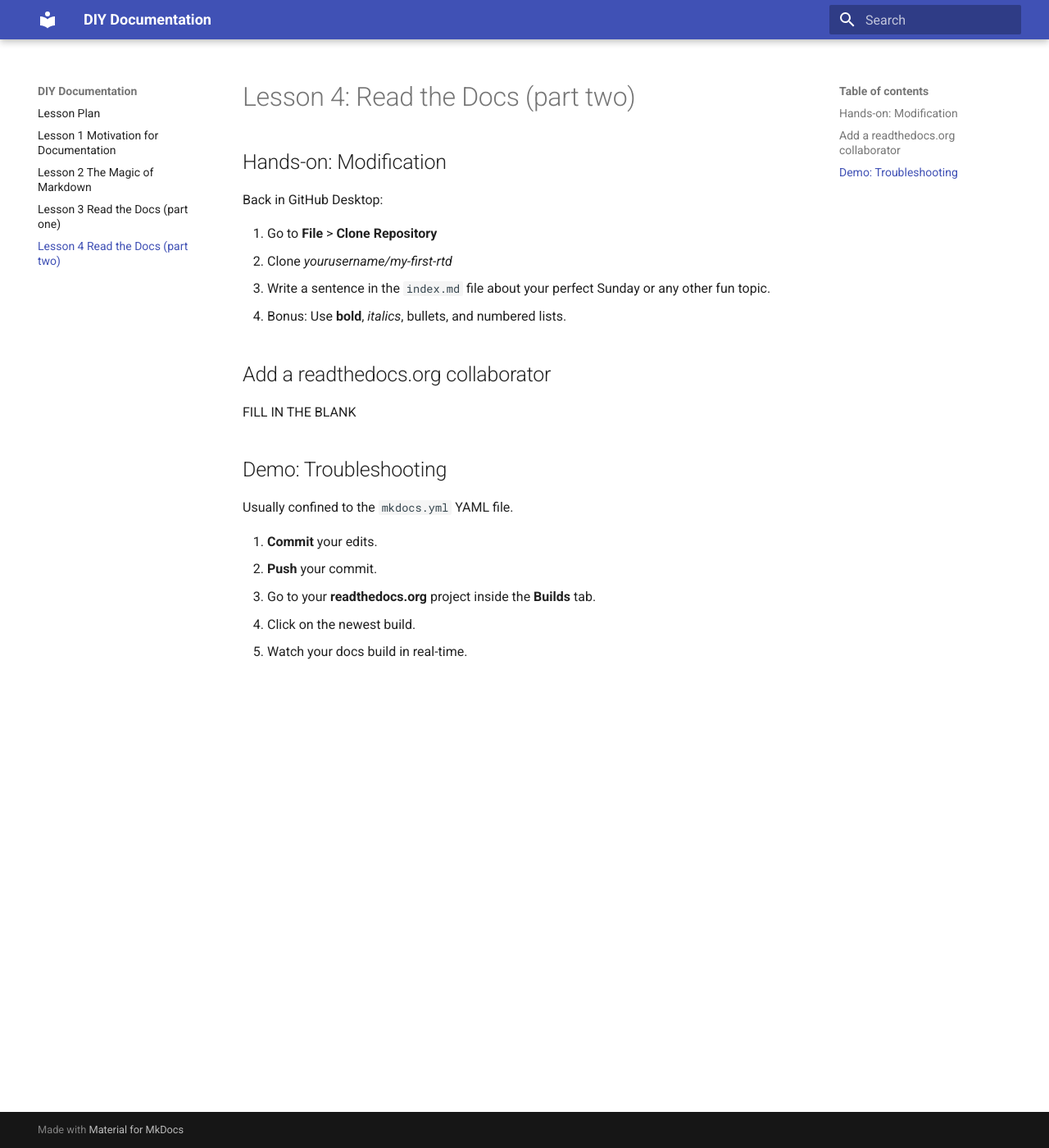
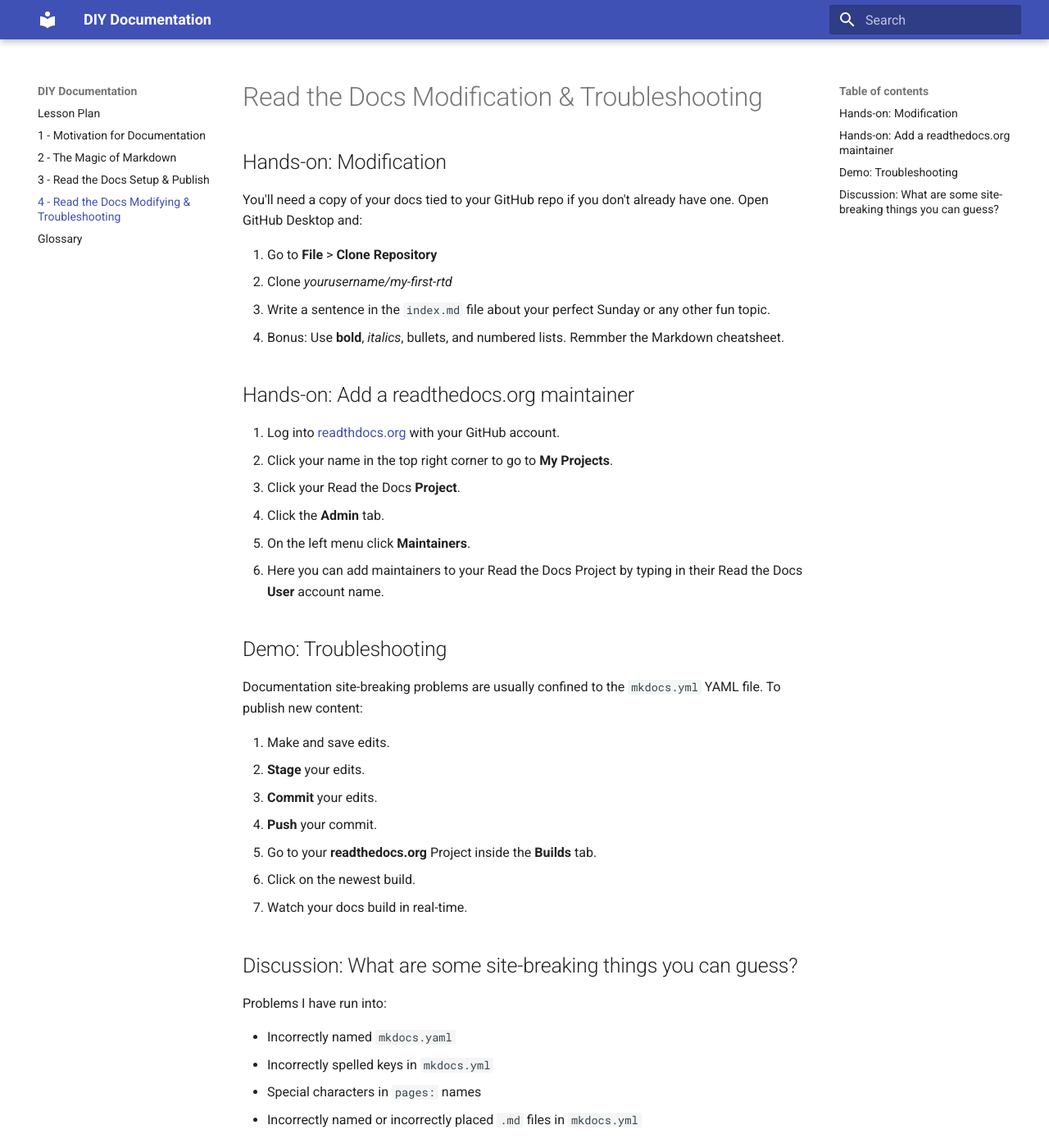
Before and after one commit to rchampieux/diy-documentation, an MkDocs documentation site: the page built from docs/lesson4.md, in a window 1280 px wide and 1400 px high. Shown: the whole window at 82% size. Built offline with MkDocs 1.6.1 and Material for MkDocs 9.7.7, drawn with Linux system fonts in a browser that asks for light colours; old or Windows-style settings are respelled for this version of MkDocs.

Commit message:
Major update
Majority of edits before practice day.  About to fill in the glossary first draft.

```diff
--- a/docs/lesson2.md
+++ b/docs/lesson2.md
@@ -1,3 +1,9 @@
-# Lesson 2: The Magic of Markdown
+# The Magic of Markdown
 
-*(placeholder for Robin's lesson)*
+*(placeholder for Robin's content)*
+
+## Markdown
+
+## Hands-on: HackMD
+
+## Discussion
--- a/docs/lesson4.md
+++ b/docs/lesson4.md
@@ -1,24 +1,40 @@
-# Lesson 4: Read the Docs (part two)
+# Read the Docs Modification & Troubleshooting
 
 ## Hands-on: Modification
 
-Back in GitHub Desktop:
+You'll need a copy of your docs tied to your GitHub repo if you don't already have one.  Open GitHub Desktop and:
 
 1. Go to **File** > **Clone Repository**
 1. Clone *yourusername/my-first-rtd*
 1. Write a sentence in the `index.md` file about your perfect Sunday or any other fun topic.
-1. Bonus: Use **bold**, *italics*, bullets, and numbered lists.
+1. Bonus: Use **bold**, *italics*, bullets, and numbered lists.  Remmber the Markdown cheatsheet.
 
-## Add a readthedocs.org collaborator
+## Hands-on: Add a readthedocs.org maintainer
 
-FILL IN THE BLANK
+1. Log into [readthdocs.org](https://readthedocs.org/accounts/login/) with your GitHub account.
+1. Click your name in the top right corner to go to **My Projects**.
+1. Click your Read the Docs **Project**.
+1. Click the **Admin** tab.
+1. On the left menu click **Maintainers**.
+1. Here you can add maintainers to your Read the Docs Project by typing in their Read the Docs **User** account name.
 
 ## Demo: Troubleshooting
 
-Usually confined to the `mkdocs.yml` YAML file.
+Documentation site-breaking problems are usually confined to the `mkdocs.yml` YAML file.  To publish new content:
 
+1. Make and save edits.
+1. **Stage** your edits.
 1. **Commit** your edits.
 1. **Push** your commit.
-1. Go to your **readthedocs.org** project inside the **Builds** tab.
+1. Go to your **readthedocs.org** Project inside the **Builds** tab.
 1. Click on the newest build.
 1. Watch your docs build in real-time.
+
+## Discussion: What are some site-breaking things you can guess?
+
+Problems I have run into:
+
+- Incorrectly named `mkdocs.yaml`
+- Incorrectly spelled keys in `mkdocs.yml`
+- Special characters in `pages:` names
+- Incorrectly named or incorrectly placed `.md` files in `mkdocs.yml`
--- a/mkdocs.yml
+++ b/mkdocs.yml
@@ -5,7 +5,8 @@ plugins:
 docs_dir: docs
 pages:
   - Lesson Plan: index.md
-  - Lesson 1 Motivation for Documentation: lesson1.md
-  - Lesson 2 The Magic of Markdown: lesson2.md
-  - Lesson 3 Read the Docs (part one): lesson3.md
-  - Lesson 4 Read the Docs (part two): lesson4.md
+  - 1 - Motivation for Documentation: lesson1.md
+  - 2 - The Magic of Markdown: lesson2.md
+  - 3 - Read the Docs Setup & Publish: lesson3.md
+  - 4 - Read the Docs Modifying & Troubleshooting: lesson4.md
+  - Glossary: glossary.md
```
Also changed, not shown: docs/glossary.md (added, +49 -0 lines), docs/index.md (+4 -0 lines), docs/lesson1.md (+5 -3 lines), docs/lesson3.md (+8 -3 lines).
